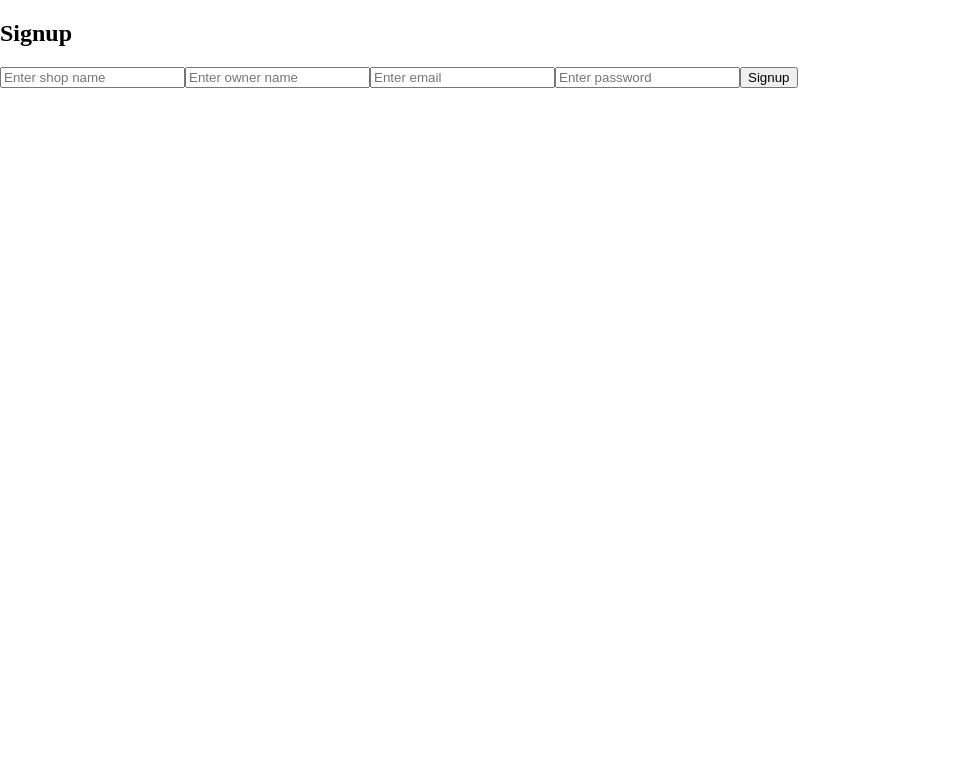
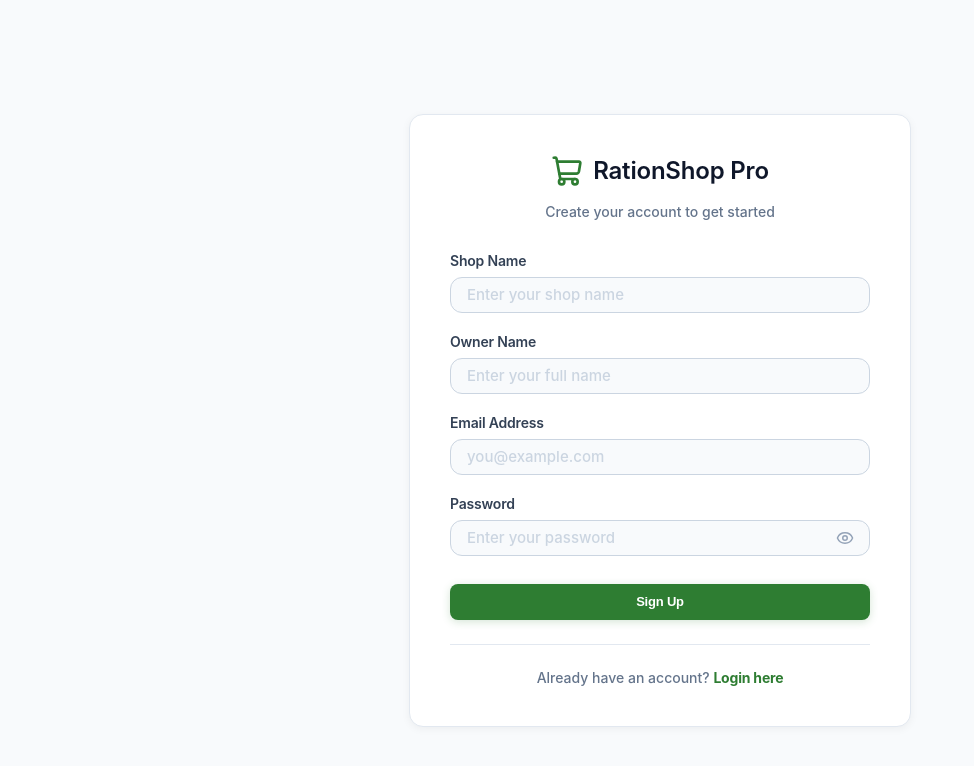
Before and after one commit to Shamarvey1/ration_shop_management_system, a React app in the folder frontend/: page /signup in a window 1280 px wide. Shown: the top 766 px of the page, without its empty margins (0-974 px from the left). Built offline with nearby package versions, Linux system fonts and the light colour scheme; no server answers; the HTML template or start-up script is replaced by a standard one.

Commit message:
signup_ui

```diff
--- a/frontend/src/Pages/Signup/Signup.css
+++ b/frontend/src/Pages/Signup/Signup.css
@@ -0,0 +1,239 @@
+html, body {
+  height: 100%;
+  overflow: hidden;
+}
+
+.signup-page {
+  width: 100%;
+  min-height: 100vh;
+  display: flex;
+  align-items: center;
+  justify-content: center;
+  background: #f8fafc;
+  font-family: "Inter", "Poppins", "Segoe UI", "Helvetica Neue", Arial, sans-serif;
+  padding: 20px;
+}
+
+.signup-container {
+  width: 100%;
+  max-width: 420px;
+  padding: 40px;
+  background: #ffffff;
+  border-radius: 14px;
+  box-shadow: 0 2px 8px rgba(0, 0, 0, 0.05);
+  border: 1px solid #e2e8f0;
+}
+
+.signup-header {
+  margin-bottom: 32px;
+  text-align: center;
+}
+
+.signup-logo {
+  display: flex;
+  align-items: center;
+  justify-content: center;
+  gap: 10px;
+  margin-bottom: 16px;
+}
+
+.logo-icon {
+  color: #2E7D32;
+}
+
+.signup-header h1 {
+  margin: 0;
+  font-size: 24px;
+  font-weight: 600;
+  color: #0f172a;
+  letter-spacing: -0.2px;
+}
+
+.signup-subtitle {
+  margin: 8px 0 0;
+  color: #64748b;
+  font-size: 14px;
+  font-weight: 500;
+}
+
+.signup-form {
+  display: flex;
+  flex-direction: column;
+  gap: 20px;
+}
+
+.form-group {
+  display: flex;
+  flex-direction: column;
+  gap: 8px;
+}
+
+.form-group label {
+  font-size: 14px;
+  font-weight: 600;
+  color: #0f172a;
+  letter-spacing: -0.2px;
+}
+
+.form-input {
+  padding: 10px 12px;
+  border: 1px solid #d1d5db;
+  border-radius: 8px;
+  font-size: 13px;
+  font-weight: 500;
+  color: #0f172a;
+  background: #ffffff;
+  transition: all 0.2s ease;
+  font-family: inherit;
+  line-height: 1.5;
+  height: 36px;
+  box-sizing: border-box;
+}
+
+.form-input::placeholder {
+  color: #cbd5e1;
+}
+
+.form-input:hover {
+  border-color: #2E7D32;
+  box-shadow: 0 2px 8px rgba(46, 125, 50, 0.1);
+}
+
+.form-input:focus {
+  outline: none;
+  border-color: #2E7D32;
+  box-shadow: 0 0 0 3px rgba(46, 125, 50, 0.1);
+}
+
+.password-wrapper {
+  position: relative;
+  display: flex;
+  align-items: center;
+}
+
+.password-input {
+  width: 100%;
+}
+
+.password-toggle {
+  position: absolute;
+  right: 12px;
+  background: none;
+  border: none;
+  cursor: pointer;
+  color: #94a3b8;
+  display: flex;
+  align-items: center;
+  justify-content: center;
+  padding: 4px;
+  transition: color 0.2s ease;
+}
+
+.password-toggle:hover {
+  color: #2E7D32;
+}
+
+.error-message {
+  padding: 12px 14px;
+  background: #fef2f2;
+  border: 1px solid #fecaca;
+  border-radius: 10px;
+  color: #dc2626;
+  font-size: 13px;
+  font-weight: 500;
+  text-align: center;
+  animation: slideDown 0.3s ease;
+}
+
+@keyframes slideDown {
+  from {
+    opacity: 0;
+    transform: translateY(-10px);
+  }
+  to {
+    opacity: 1;
+    transform: translateY(0);
+  }
+}
+
+.signup-button {
+  padding: 10px 14px;
+  background: #2E7D32;
+  color: #ffffff;
+  border: none;
+  border-radius: 8px;
+  font-size: 13px;
+  font-weight: 700;
+  cursor: pointer;
+  transition: all 0.2s ease;
+  box-shadow: 0 2px 8px rgba(46, 125, 50, 0.2);
+  letter-spacing: -0.2px;
+  margin-top: 8px;
+  height: 36px;
+}
+
+.signup-button:hover:not(:disabled) {
+  background: #1B5E28;
+  box-shadow: 0 4px 12px rgba(46, 125, 50, 0.3);
+}
+
+.signup-button:active:not(:disabled) {
+  transform: translateY(0);
+  box-shadow: 0 2px 4px rgba(46, 125, 50, 0.2);
+}
+
+.signup-button:disabled {
+  opacity: 0.7;
+  cursor: not-allowed;
+}
+
+.signup-footer {
+  margin-top: 24px;
+  text-align: center;
+  padding-top: 24px;
+  border-top: 1px solid #e2e8f0;
+}
+
+.signup-footer p {
+  margin: 0;
+  color: #64748b;
+  font-size: 14px;
+  font-weight: 500;
+}
+
+.login-link {
+  color: #2E7D32;
+  text-decoration: none;
+  font-weight: 700;
+  transition: color 0.2s ease;
+  letter-spacing: -0.2px;
+}
+
+.login-link:hover {
+  color: #1B5E28;
+  text-decoration: underline;
+}
+
+@media (max-width: 480px) {
+  .signup-container {
+    margin: 20px;
+    padding: 32px 24px;
+    max-width: none;
+  }
+
+  .signup-header h1 {
+    font-size: 20px;
+  }
+
+  .signup-subtitle {
+    font-size: 13px;
+  }
+
+  .signup-form {
+    gap: 16px;
+  }
+
+  .form-input {
+    font-size: 14px;
+  }
+}
--- a/frontend/src/Pages/Signup/Signup.jsx
+++ b/frontend/src/Pages/Signup/Signup.jsx
@@ -1,6 +1,7 @@
 import { useState } from "react";
-import { useNavigate } from "react-router-dom";
+import { useNavigate, Link } from "react-router-dom";
 import { signupUser } from "../../services/authService";
+import { Eye, EyeOff, ShoppingCart } from "lucide-react";
 import "./Signup.css";
 
 function Signup() {
@@ -8,11 +9,27 @@
   const [ownerName, setOwnerName] = useState("");
   const [email, setEmail] = useState("");
   const [password, setPassword] = useState("");
-
+  const [showPassword, setShowPassword] = useState(false);
+  const [loading, setLoading] = useState(false);
+  const [error, setError] = useState("");
   const navigate = useNavigate();
 
   const handleSignup = async (e) => {
     e.preventDefault();
+    setError("");
+    setLoading(true);
+
+    if (!shopName || !ownerName || !email || !password) {
+      setError("Please fill in all fields");
+      setLoading(false);
+      return;
+    }
+
+    if (password.length < 6) {
+      setError("Password must be at least 6 characters");
+      setLoading(false);
+      return;
+    }
 
     const { status, data } = await signupUser({
       shopName,
@@ -22,52 +39,103 @@
     });
 
     if (status === 201 || status === 200) {
-      alert("Signup successful! Please login.");
       navigate("/login");
     } else {
-      alert(data.message || "Signup failed");
+      setError(data.message || "Signup failed. Please try again.");
     }
+
+    setLoading(false);
   };
 
   return (
+    <div className="signup-page">
       <div className="signup-container">
-      <h2>Signup</h2>
+        <div className="signup-header">
+          <div className="signup-logo">
+            <ShoppingCart size={32} className="logo-icon" />
+            <h1>RationShop Pro</h1>
+          </div>
+          <p className="signup-subtitle">Create your account to get started</p>
+        </div>
 
         <form onSubmit={handleSignup} className="signup-form">
+          <div className="form-group">
+            <label htmlFor="shopName">Shop Name</label>
             <input
+              id="shopName"
               type="text"
-          placeholder="Enter shop name"
+              placeholder="Enter your shop name"
               value={shopName}
               onChange={(e) => setShopName(e.target.value)}
+              className="form-input"
               required
             />
+          </div>
 
+          <div className="form-group">
+            <label htmlFor="ownerName">Owner Name</label>
             <input
+              id="ownerName"
               type="text"
-          placeholder="Enter owner name"
+              placeholder="Enter your full name"
               value={ownerName}
               onChange={(e) => setOwnerName(e.target.value)}
+              className="form-input"
               required
             />
+          </div>
 
+          <div className="form-group">
+            <label htmlFor="email">Email Address</label>
             <input
+              id="email"
               type="email"
-          placeholder="Enter email"
+              placeholder="you@example.com"
               value={email}
               onChange={(e) => setEmail(e.target.value)}
+              className="form-input"
               required
             />
+          </div>
 
+          <div className="form-group">
+            <label htmlFor="password">Password</label>
+            <div className="password-wrapper">
               <input
-          type="password"
-          placeholder="Enter password"
+                id="password"
+                type={showPassword ? "text" : "password"}
+                placeholder="Enter your password"
                 value={password}
                 onChange={(e) => setPassword(e.target.value)}
+                className="form-input password-input"
                 required
               />
+              <button
+                type="button"
+                className="password-toggle"
+                onClick={() => setShowPassword(!showPassword)}
+              >
+                {showPassword ? <EyeOff size={18} /> : <Eye size={18} />}
+              </button>
+            </div>
+          </div>
 
-        <button type="submit">Signup</button>
+          {error && <div className="error-message">{error}</div>}
+
+          <button type="submit" className="signup-button" disabled={loading}>
+            {loading ? "Creating account..." : "Sign Up"}
+          </button>
         </form>
+
+        <div className="signup-footer">
+          <p>
+            Already have an account?{" "}
+            <Link to="/login" className="login-link">
+              Login here
+            </Link>
+          </p>
+        </div>
+      </div>
     </div>
   );
 }
```
Lines whose indentation alone changed are shown as unchanged.
